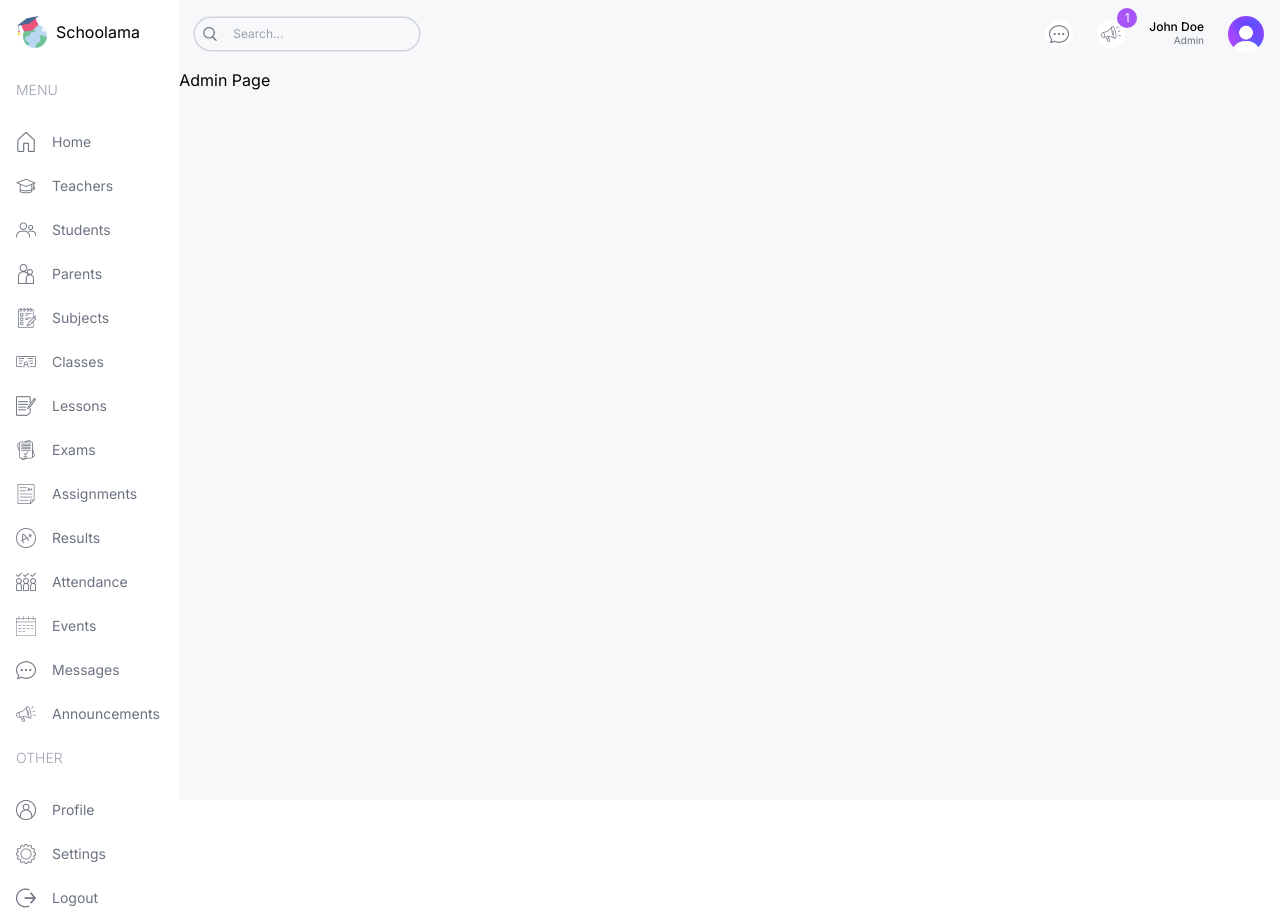
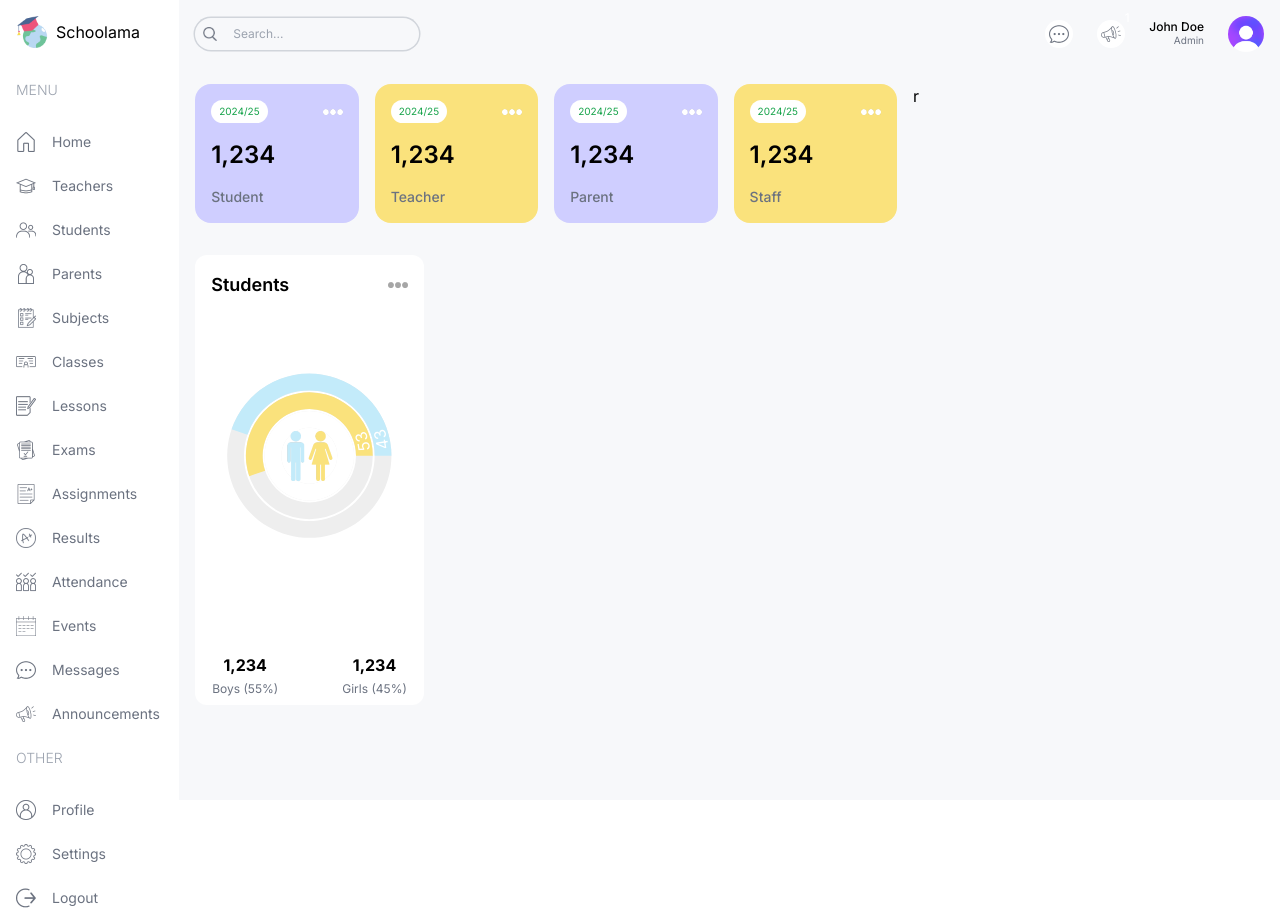
Before and after one commit to NguyenNhuDuyHung/school-management, a Next.js app: page /admin in a window 1280 px wide. Built offline with nearby package versions, Linux system fonts and the light colour scheme.

Commit message:
Radial Chart with Re-charts library

```diff
--- a/src/app/(dashboard)/admin/page.tsx
+++ b/src/app/(dashboard)/admin/page.tsx
@@ -1,7 +1,36 @@
+import CountChart from "@/components/CountChart";
+import UserCard from "@/components/UserCard";
+
 const AdminPage = () => {
-    return (
-        <div className="">Admin Page</div>
-    )
-}
+  return (
+    <div className="p-4 flex gap-4 flex-col md:flex-row">
+      {/* Left */}
+      <div className="w-full lg:w-2/3 flex flex-col gap-8">
+        {/* UserCard */}
+        <div className="flex gap-4 justify-between flex-wrap">
+          <UserCard type="student" />
+          <UserCard type="teacher" />
+          <UserCard type="parent" />
+          <UserCard type="staff" />
+        </div>
 
-export default AdminPage
+        {/* Middle Charts */}
+        <div className="flex gap-4 flex-col lg:flex-row">
+          {/* Count Chart */}
+          <div className="w-full lg:w-1/3 h-[450px]">
+            <CountChart />
+          </div>
+          {/* Attendance Chart */}
+          <div className="w-full lg:w-2/3 h-[450px]"></div>
+        </div>
+
+        {/* Bottom Charts */}
+        <div className=""></div>
+      </div>
+      {/* Right */}
+      <div className="w-full lg:w-1/3">r</div>
+    </div>
+  );
+};
+
+export default AdminPage;
--- /dev/null
+++ b/src/components/CountChart.tsx
@@ -0,0 +1,69 @@
+"use client";
+
+import Image from "next/image";
+import {
+  RadialBarChart,
+  RadialBar,
+  Legend,
+  ResponsiveContainer,
+} from "recharts";
+
+const data = [
+  { name: "Total", count: 96, fill: "white" },
+  { name: "Girls", count: 53, fill: "#FAE27C" },
+  { name: "Boys", count: 43, fill: "#C3EBFA" },
+];
+
+const CountChart = () => {
+  return (
+    <div className="bg-white rounded-xl w-full h-full p-4">
+      <div className="flex justify-between items-center">
+        <h1 className="text-lg font-semibold">Students</h1>
+        <Image src="/moreDark.png" alt="" width={20} height={20} />
+      </div>
+
+      <div className="w-full h-[75%] relative">
+        <ResponsiveContainer>
+          <RadialBarChart
+            cx="50%"
+            cy="50%"
+            innerRadius="40%"
+            outerRadius="100%"
+            barSize={32}
+            data={data}
+          >
+            <RadialBar
+              label={{ position: "insideStart", fill: "#fff" }}
+              background
+              dataKey="count"
+            />
+          </RadialBarChart>
+        </ResponsiveContainer>
+
+        <Image
+          src="/maleFemale.png"
+          alt=""
+          width={50}
+          height={50}
+          className="absolute top-1/2 left-1/2 -translate-x-1/2 -translate-y-1/2"
+        />
+      </div>
+
+      <div className="flex justify-center gap-16 mt-4">
+        <div className="flex flex-col items-center gap-1">
+          <div className="w-5 h-5 bg-sky-500 rounded-full"></div>
+          <h1 className="font-bold">1,234</h1>
+          <h2 className="text-xs text-gray-500">Boys (55%)</h2>
+        </div>
+
+        <div className="flex flex-col items-center gap-1">
+          <div className="w-5 h-5 bg-yellow-400 rounded-full"></div>
+          <h1 className="font-bold">1,234</h1>
+          <h2 className="text-xs text-gray-500">Girls (45%)</h2>
+        </div>
+      </div>
+    </div>
+  );
+};
+
+export default CountChart;
--- /dev/null
+++ b/src/components/UserCard.tsx
@@ -0,0 +1,16 @@
+import Image from "next/image";
+
+const UserCard = ({ type }: { type: string }) => {
+  return (
+    <div className="rounded-2xl odd:bg-purple even:bg-yellow p-4 flex-1 min-w-[130px]">
+      <div className="flex justify-between items-center">
+        <span className="text-[10px] bg-white px-2 py-1 rounded-full text-green-600">2024/25</span>
+        <Image src="/more.png" alt="" width={20} height={20} />
+      </div>
+      <h1 className="text-2xl font-semibold my-4">1,234</h1>
+      <h2 className="capitalize text-sm font-medium text-gray-500">{type}</h2>
+    </div>
+  );
+};
+
+export default UserCard;
--- a/tailwind.config.ts
+++ b/tailwind.config.ts
@@ -13,6 +13,14 @@
         "gradient-conic":
           "conic-gradient(from 180deg at 50% 50%, var(--tw-gradient-stops))",
       },
+      colors: {
+        sky: "#C3EBFA",
+        skyLight: "#EDF9FD",
+        purple: "#CFCEFF",
+        purpleLight: "#F1F0FF",
+        yellow: "#FAE27C",
+        yellowLight: "#FEFCE8",
+      },
     },
   },
   plugins: [],
```
Also changed, not shown: package.json (+5 -4 lines), 1 other file (tests, documents, lock files or other folders).
